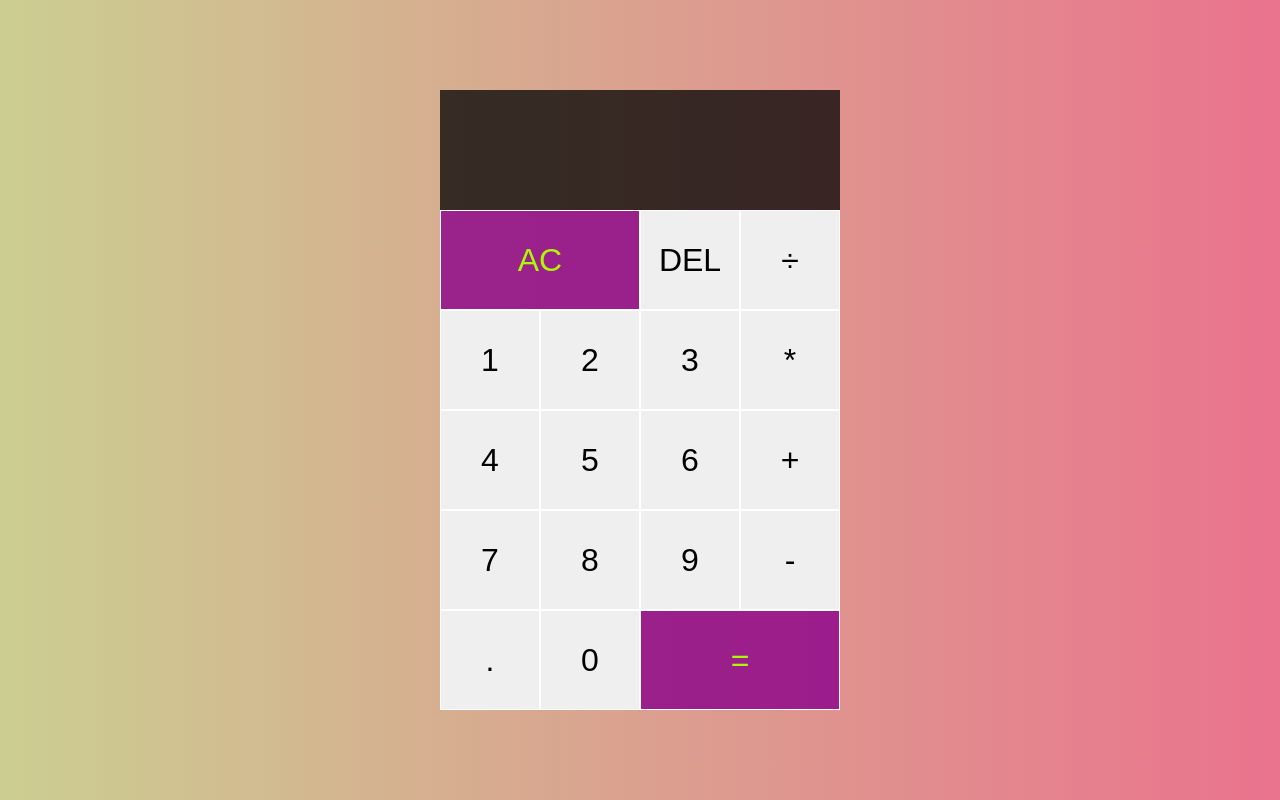
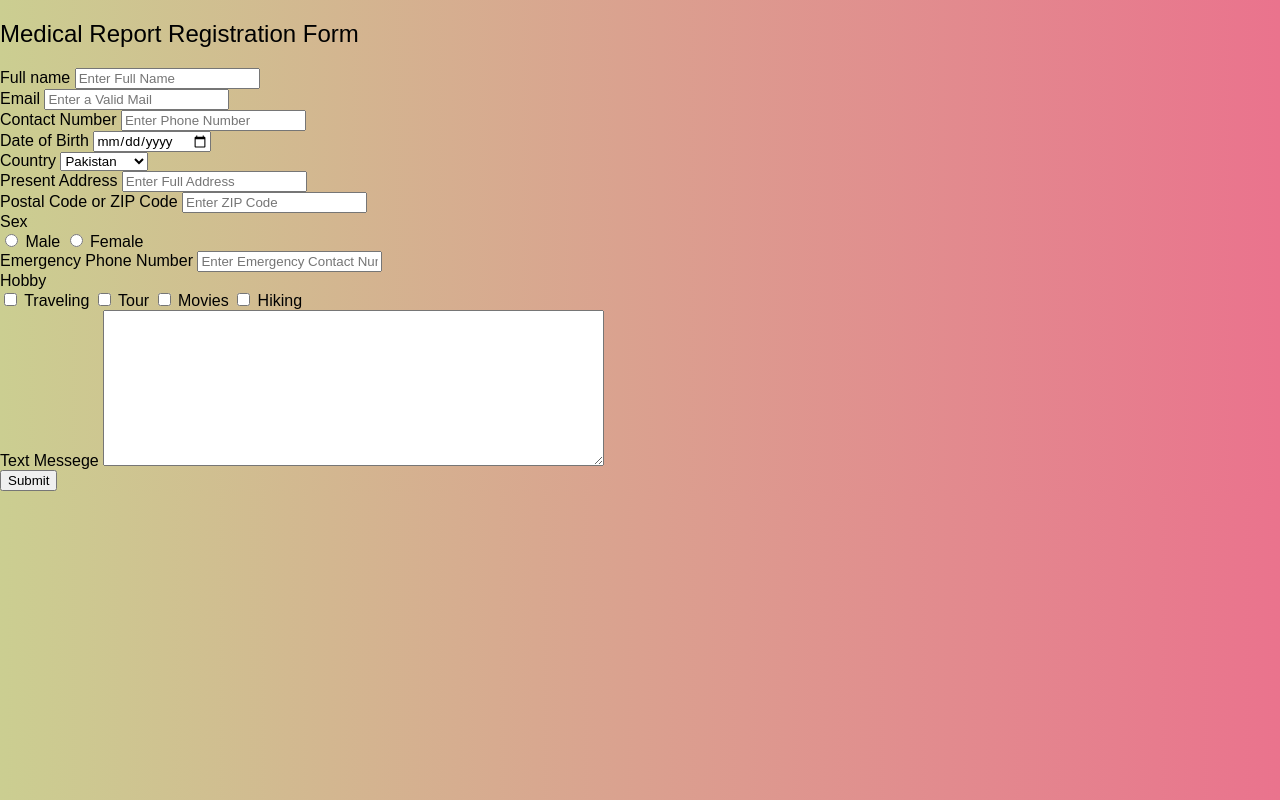
Before and after one commit to 1915002510/From-Validation, a plain HTML site: page index.html in a window 1280 px wide. Drawn offline with Linux system fonts and the light colour scheme.

Commit message:
Update index.html

```diff
--- a/index.html
+++ b/index.html
@@ -1,37 +1,108 @@
 <!DOCTYPE html>
-<html lang="en" dir="ltr">
+<html lang="en">
+
 <head>
-    <meta charset="utf-8">
-    <title>Calculator</title>
-    <link href="style.css" rel="stylesheet">
-    <script src="JavaScript.js" defer></script>
+    <meta charset="UTF-8">
+    <title>Registration</title>
+    <link rel="stylesheet" href="style.css">
+    <script src="form_validation.js"></script>
 </head>
+
 <body>
-    <div class="calculator-grid">
-    <div class="output">
-    <div data-previous-operand class="previous-operand"></div>
-    <div data-current-operand class="current-operand"></div>
+        <form name="contactForm" onsubmit="return validateForm()" method="post">
+        <h2> Medical Report Registration Form</h2>
+
+        <div class="row">
+            <label>Full name</label>
+            <input type="text" name="name" placeholder="Enter Full Name">
+            <div class="error" id="nameErr"></div>
         </div>
-    <button data-all-clear class="span-two">AC</button>
-    <button data-delete>DEL</button>
-    <button data-operation>÷</button>
-    <button data-number>1</button>
-    <button data-number>2</button>
-    <button data-number>3</button>
-    <button data-operation>*</button>
-    <button data-number>4</button>
-    <button data-number>5</button>
-    <button data-number>6</button>
-    <button data-operation>+</button>
-    <button data-number>7</button>
-    <button data-number>8</button>
-    <button data-number>9</button>
-    <button data-operation>-</button>
-    <button data-number>.</button>
-    <button data-number>0</button>
-    <button data-equals class="span-two">=</button>
+
+        <div class="row">
+            <label>Email </label>
+            <input type="text" name="email" placeholder="Enter a Valid Mail">
+            <div class="error" id="emailErr"></div>
+        </div>
+
+        <div class="row">
+            <label>Contact  Number</label>
+            <input type="text" name="mobile" maxlength="11" placeholder="Enter Phone Number">
+            <div class="error" id="mobileErr"></div>
+        </div>
+
+        <div class="row">
+            <label>Date of Birth</label>
+            <input type="date" name="dob">
+            <div class="error" id="dobErr"></div>
+        </div>
+
+        <div class="row">
+            <label>Country</label>
+            <select name="country">
+
+                <option>Pakistan</option>
+				<option>German</option>
+                <option>Afganistan</option>
+                <option>Russia</option>
+                <option>Irish</option>
+                <option>Turkey</option>
+                <option>America</option>
+                <option>Netherland</option>
+            </select>
+            <div class="error" id="countryErr"></div>
+        </div>
+
+        <div class="row">
+            <label>Present Address</label>
+            <input type="text" name="address" placeholder="Enter Full Address">
+            <div class="error" id="addressErr"></div>
+        </div>
+
+
+        <div class="row">
+            <label>Postal Code or ZIP Code</label>
+            <input type="number" name="zip" maxlength="4"  placeholder="Enter ZIP Code">
+            <div class="error" id="zipErr"></div>
+        </div>
+
+        <div class="row">
+            <label>Sex</label>
+            <div class="form-inline">
+                <label><input type="radio" name="gender" value="male"> Male</label>
+                <label><input type="radio" name="gender" value="female"> Female</label>
+            </div>
+            <div class="error" id="genderErr"></div>
+        </div>
+
+        <div class="row">
+            <label>Emergency Phone Number</label>
+            <input type="text" name="contact" maxlength="11" placeholder="Enter Emergency Contact Number">
+            <div class="error" id="contactErr"></div>
+        </div>
+
+
+
+        <div class="row">
+            <label>Hobby</label>
+            <div class="form-inline">
+                <label><input type="checkbox" name="hobbies[]" value="sports"> Traveling</label>
+                <label><input type="checkbox" name="hobbies[]" value="movies"> Tour</label>
+                <label><input type="checkbox" name="hobbies[]" value="music"> Movies</label>
+                <label><input type="checkbox" name="hobbies[]" value="music"> Hiking</label>
+
 
             </div>
+        </div>
 
+        <div class="row">
+            <label>Text Messege </label>
+            <textarea id="t3" name="msg" maxlength="300" rows="10" cols="60"></textarea>
+        </div>
+
+        <div class="row">
+            <input type="submit" value="Submit">
+        </div>
+    </form>
 </body>
+
 </html>
```
Lines whose indentation alone changed are shown as unchanged.
